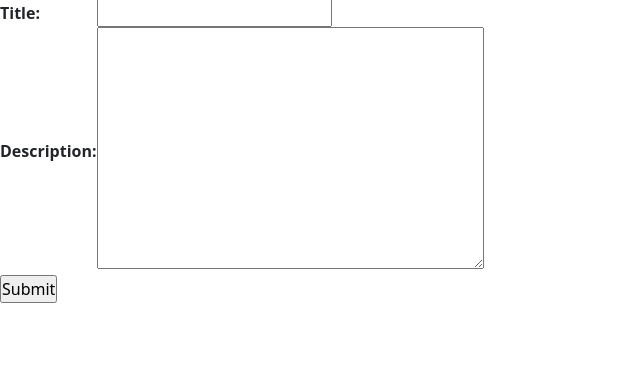
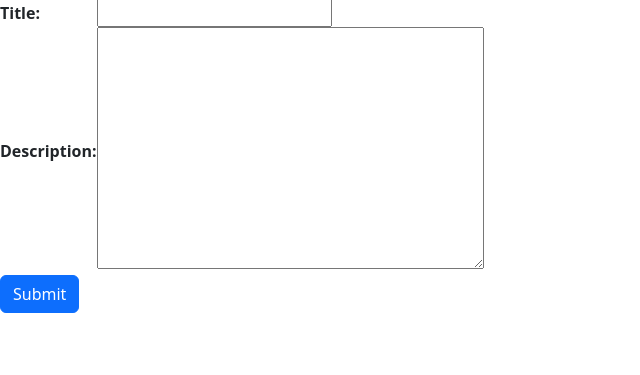
Before and after one commit to Aeros-X/CS3300Repository, a Django app: template portfolio_app/templates/portfolio_app/project_form.html in a window 1280 px wide. Shown: the part 101-476 px from the top of the page, without its empty margins (0-640 px from the left). Run offline with Django 4.2, Linux system fonts and the light colour scheme; the template is opened without the code that fills it: values named after a table or form of the project are taken from there, others are empty; some libraries are stand-ins or nearby versions.

Commit message:
Fixed btns

```diff
--- a/portfolio_app/templates/portfolio_app/portfolio_form.html
+++ b/portfolio_app/templates/portfolio_app/portfolio_form.html
@@ -7,6 +7,6 @@
         <table>
             {{ form.as_table }}
         </table>
-        <input type="submit" name="Submit">
+        <input type="submit" class="btn btn-primary" name="Submit">
     </form>
 {% endblock %}
--- a/portfolio_app/templates/portfolio_app/project_delete.html
+++ b/portfolio_app/templates/portfolio_app/project_delete.html
@@ -6,7 +6,7 @@
 <p>Are you sure you want to delete {{project.title}} </p>
 <form method="post">
     {% csrf_token %}
-    <input type="submit" value="Delete">
+    <input type="submit" class="btn btn-primary" value="Delete">
 </form>
 <a class="btn btn-primary" href="{{ project.portfolio.get_absolute_url }}" role="button">Cancel</a>
 {%endblock%}
--- a/portfolio_app/templates/portfolio_app/project_form.html
+++ b/portfolio_app/templates/portfolio_app/project_form.html
@@ -7,6 +7,6 @@
         <table>
             {{ form.as_table }}
         </table>
-        <input type="submit" name="Submit">
+        <input type="submit" class="btn btn-primary" name="Submit">
     </form>
 {% endblock %}
```
